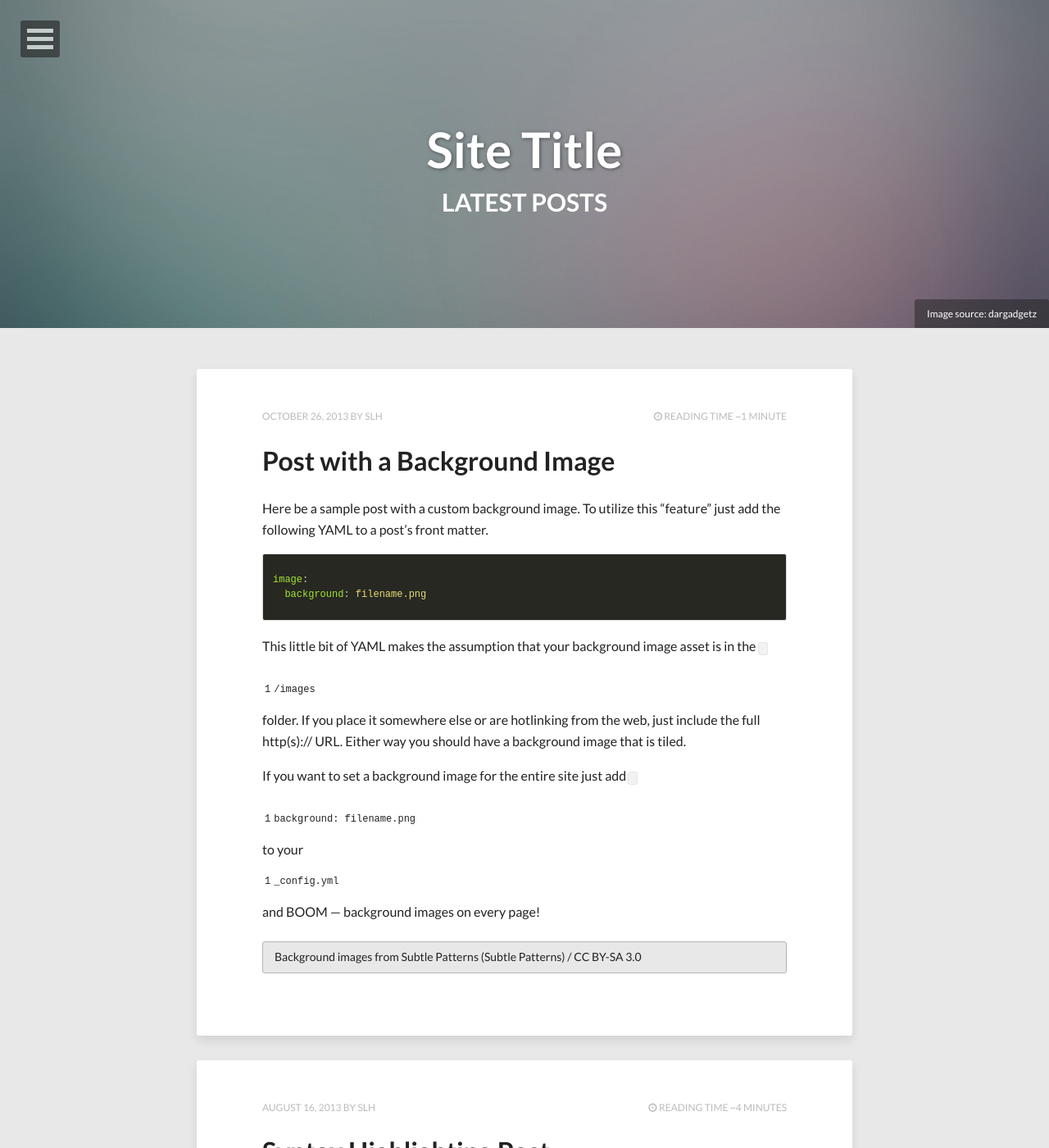
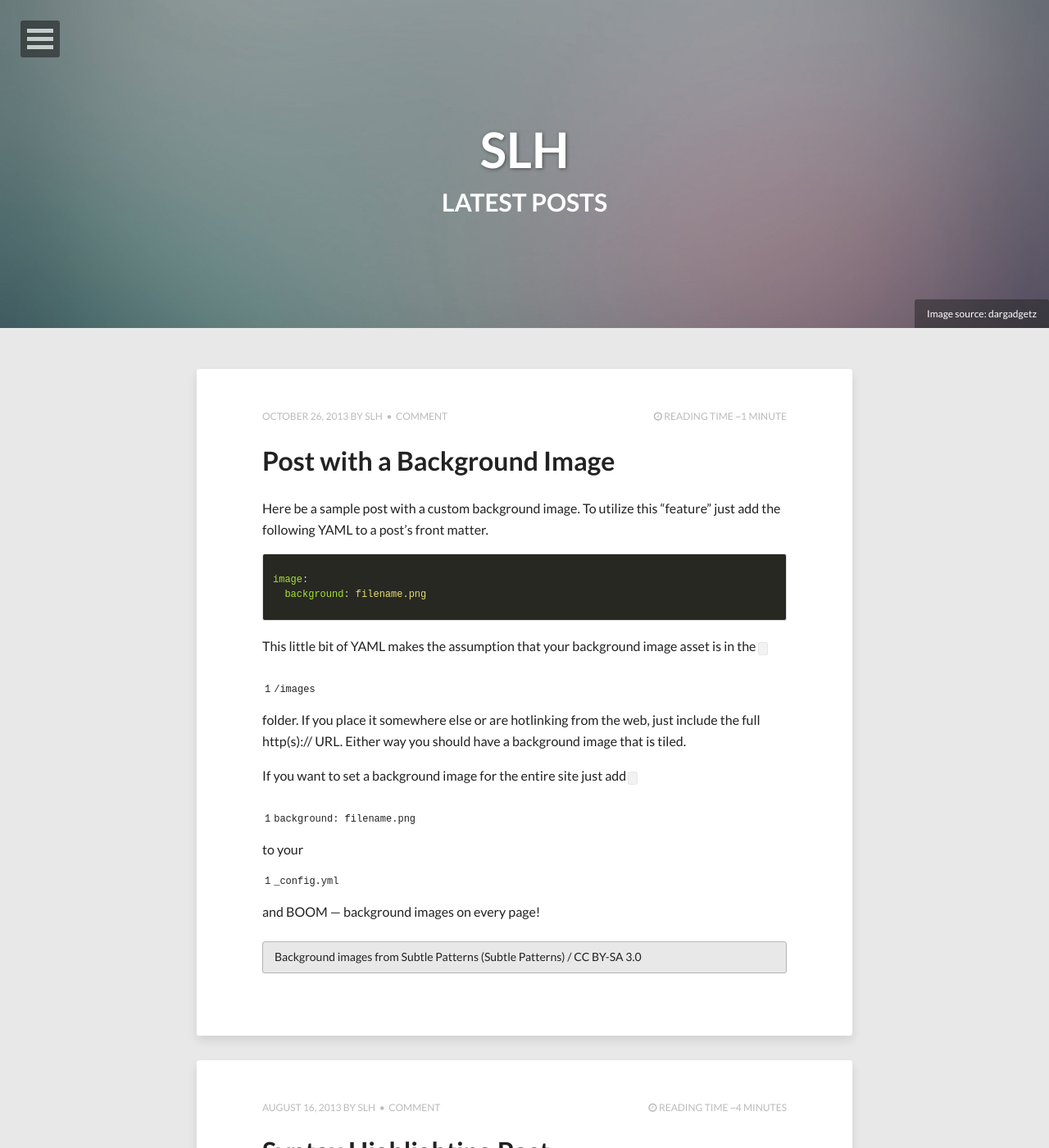
Before and after one commit to geoncheollee/geonblog, a Jekyll site: the page built from index.html, in a window 1280 px wide and 1400 px high. Shown: the whole window at 82% size. Built offline with Jekyll 4.4.1, drawn with Linux system fonts in a browser that asks for light colours; nearby versions of some CDN libraries; the list of posts is cut into pages by our own code; some of the changed text lies outside the part shown.

Commit message:
Update _config.yml

```diff
--- a/_config.yml
+++ b/_config.yml
@@ -1,10 +1,10 @@
-title:            Site Title
-description:      Describe your website here.
-disqus_shortname:
+title:            SLH
+description:      blabla
+disqus_shortname: slh
 reading_time:     true
 words_per_minute: 200
 #Your site's domain goes here. Leave localhost server or blank when working locally.
-url:              http://localhost:4000
+url:              http://geoncheollee.github.io/geonblog
 
 # Owner/author information
 owner:
@@ -15,7 +15,7 @@
   # Social networking links used in footer. Update and remove as you like.
   twitter:
   facebook:
-  github:
+  github:         geonchoellee
   stackexchange:
   linkedin:
   instagram:
@@ -23,7 +23,7 @@
   tumblr:
   # For Google Authorship https://plus.google.com/authorship
   # google plus id, include the '+', eg +mmistakes
-  google_plus:    +yourid
+  google_plus:    +geoncheollee
 
 # Background image to be tiled on all pages
 background:
```
